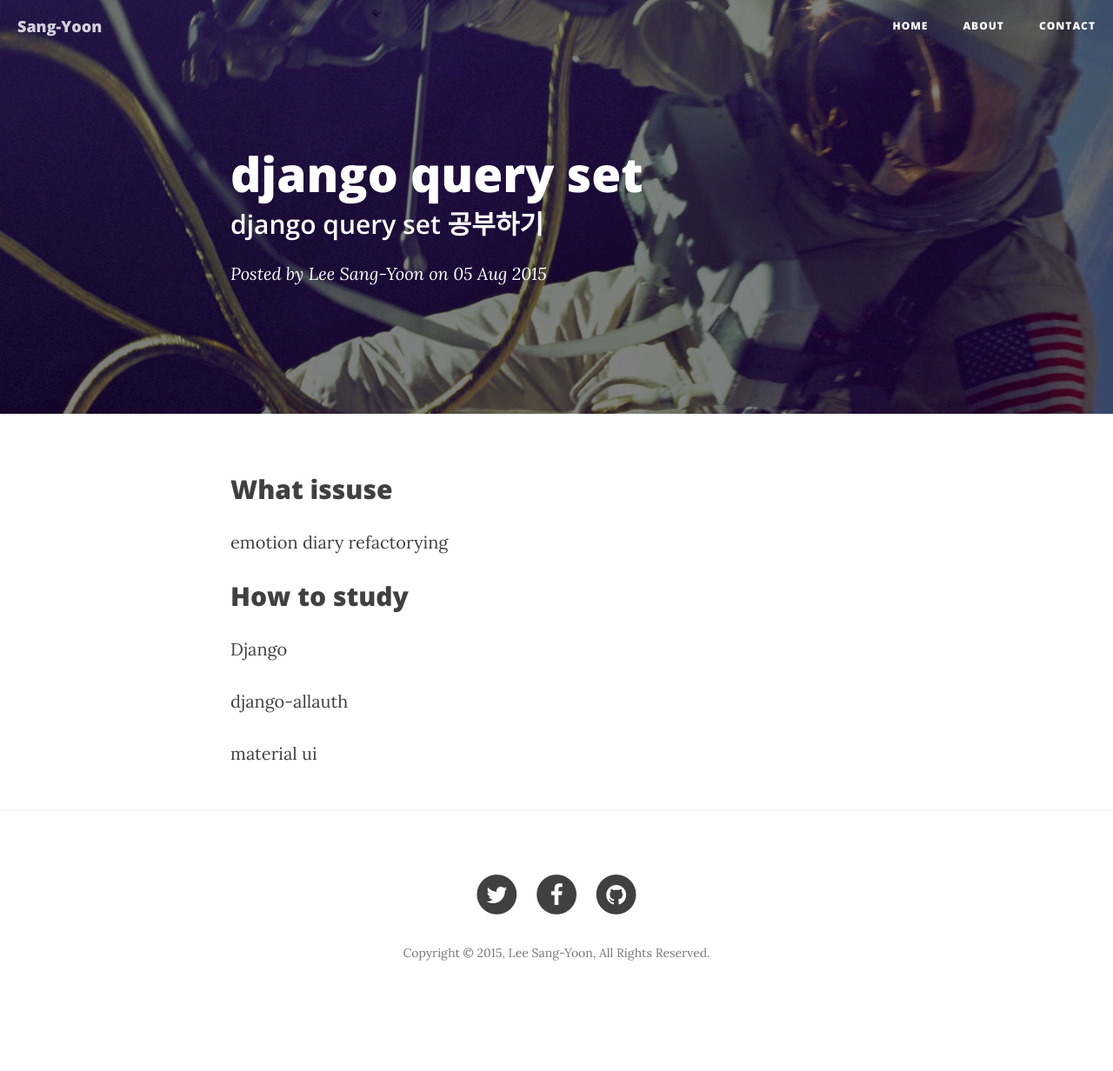
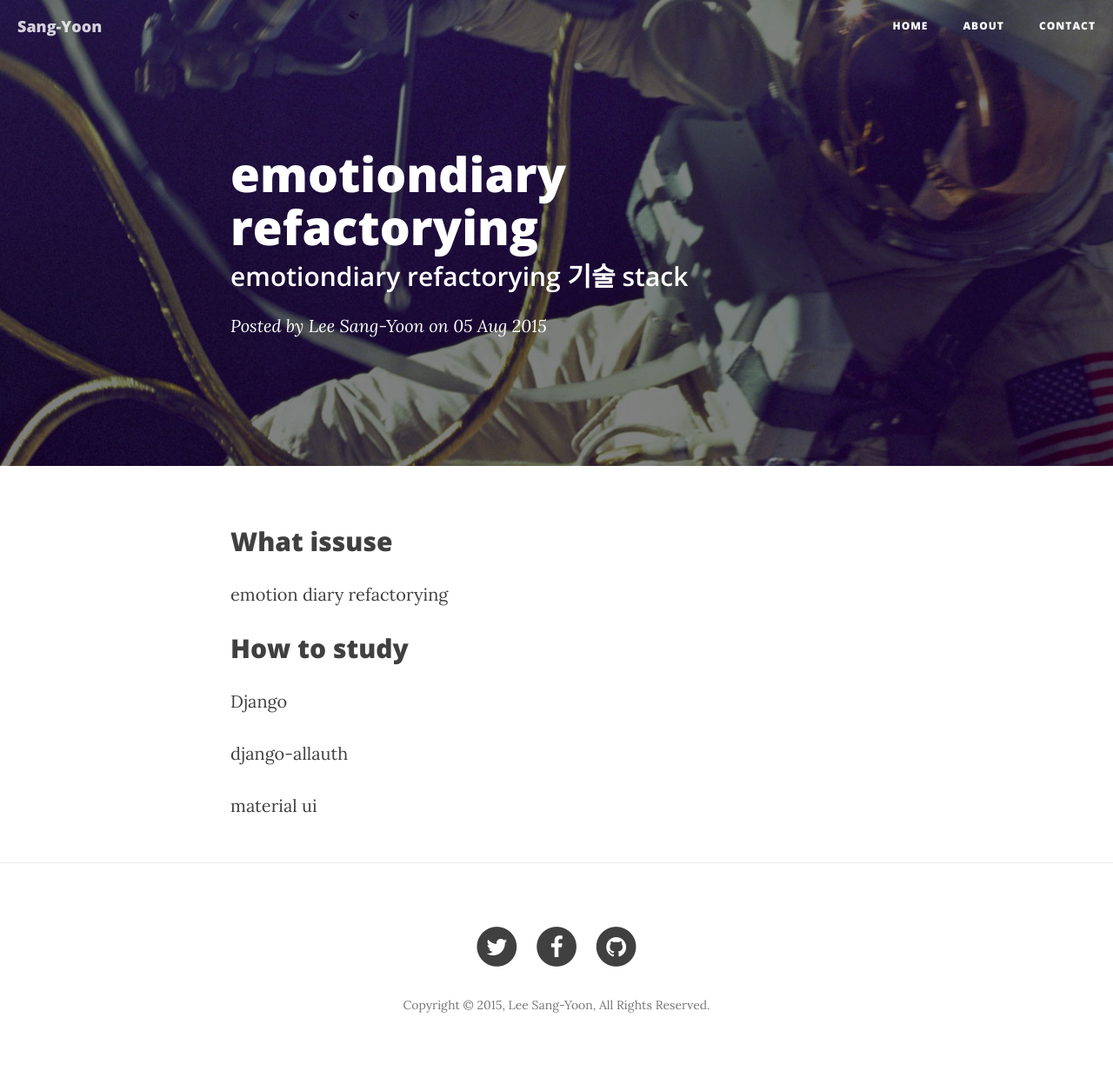
Before and after one commit to pinetree408/pinetree408.github.io, a Jekyll site: the page built from _posts/2015-08-05-emotiondiary-refactorying.md, in a window 1280 px wide. Shown: the whole page at 87% size. Built offline with Jekyll 4.4.1, drawn with Linux system fonts in a browser that asks for light colours; nearby versions of some CDN libraries; Markdown is read by kramdown in place of the engine named in the settings; before the commit the page ends 1172 px from its top, so only the background shows below that.

Commit message:
fix 2015-08-05 posting

```diff
--- a/_posts/2015-08-05-emotiondiary-refactorying.md
+++ b/_posts/2015-08-05-emotiondiary-refactorying.md
@@ -1,7 +1,7 @@
 ---
 layout: post
-maintitle: django query set
-subtitle: django query set 공부하기
+maintitle: emotiondiary refactorying
+subtitle: emotiondiary refactorying 기술 stack
 ---
 
 ## What issuse
```
